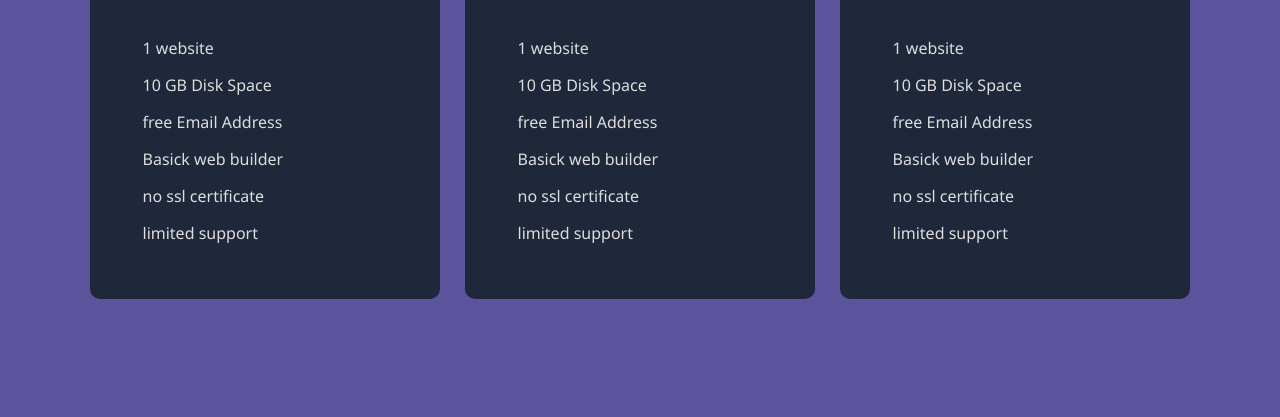
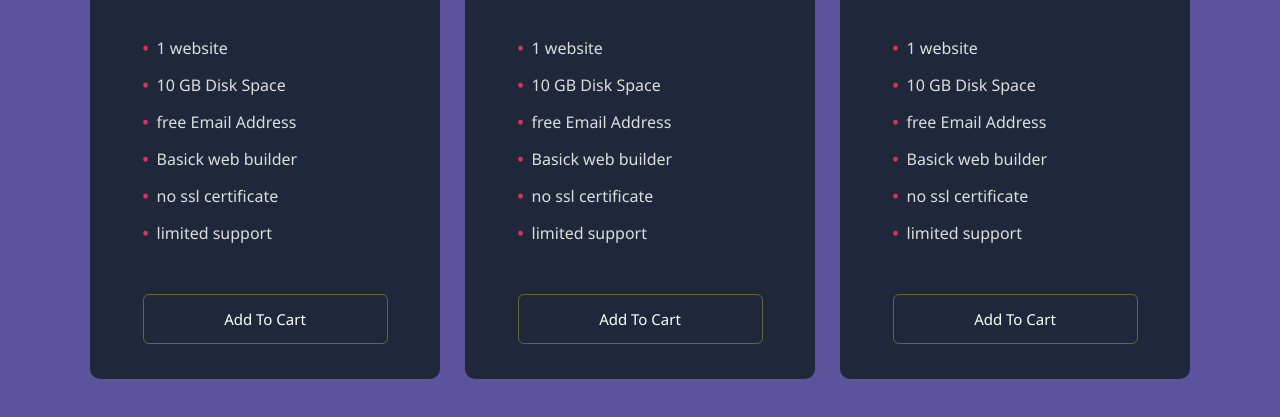
Before and after one commit to SHEKOOFEHSHOJAI/Local-Storage, a plain HTML site: page cookies/index.html in a window 1280 px wide. Shown: the part 291-708 px from the top of the page. Drawn offline with Linux system fonts and the light colour scheme.

Commit message:
shekoofeh-shojai-classA

```diff
--- a/cookies/index.html
+++ b/cookies/index.html
@@ -23,6 +23,7 @@
                     <li>no ssl certificate</li>
                     <li>limited support</li>
                 </ul>
+                <button>Add To Cart</button>
             </div>
             <!-- 2 -->
              <div class="price-col">
@@ -37,6 +38,7 @@
                     <li>no ssl certificate</li>
                     <li>limited support</li>
                 </ul>
+                <button>Add To Cart</button>
             </div>
             <!-- 3 -->
              <div class="price-col">
@@ -51,6 +53,7 @@
                     <li>no ssl certificate</li>
                     <li>limited support</li>
                 </ul>
+                <button>Add To Cart</button>
             </div>
 
         </div>
--- a/cookies/style.css
+++ b/cookies/style.css
@@ -55,3 +55,25 @@
 .price-col ul li{
     margin: 15px 0;
 }
+.price-col ul li::before{
+    content: '\2022';
+    color: #e33058;
+    font-weight: bold;
+    margin-right: 8px;
+}
+
+.price-col button{
+    width: 100%;
+    padding: 14px 0;
+    background: transparent;
+    color: #fff;
+    font-size: 15px;
+    border-radius: 6px;
+    border: 1px solid #e3e33058;
+    margin-top: 30px;
+    cursor: pointer;
+    transition: background 0.5s;
+}
+.price-col button:hover{
+    background: #e33058;
+}
```
